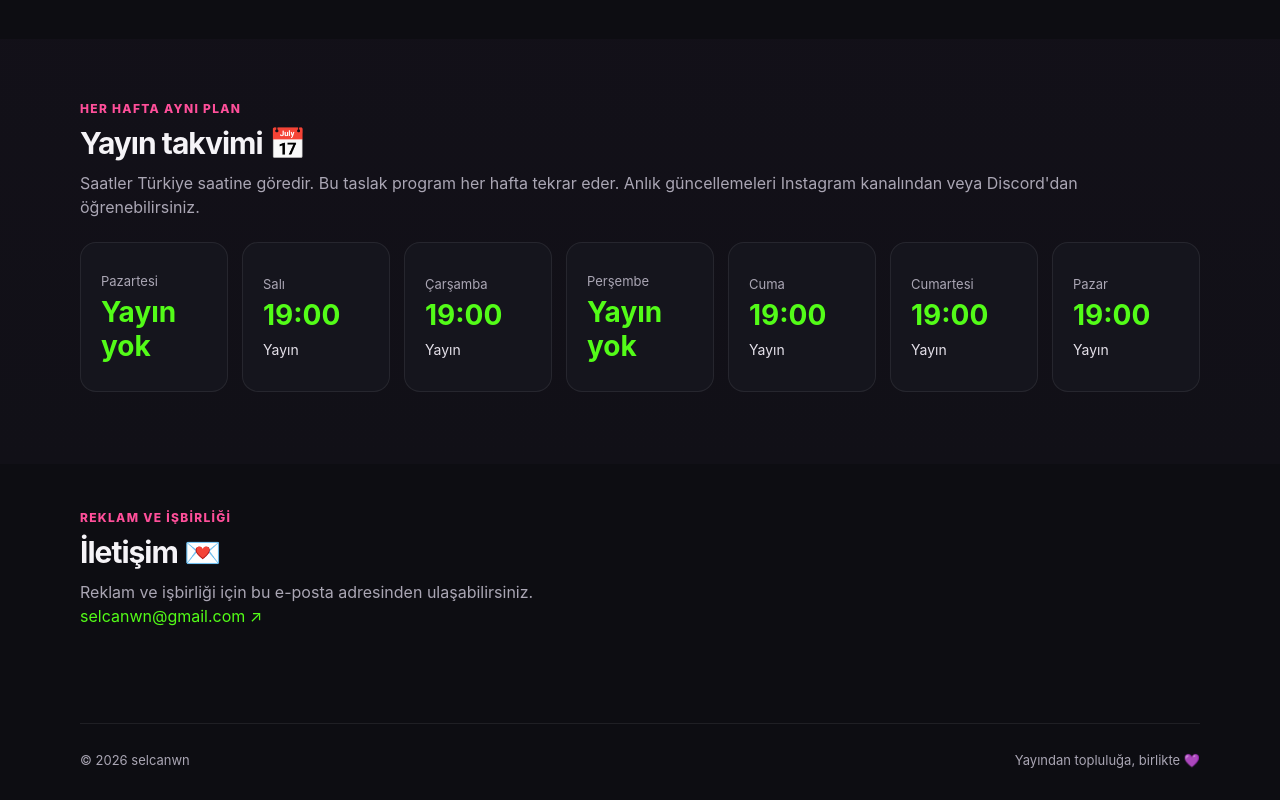
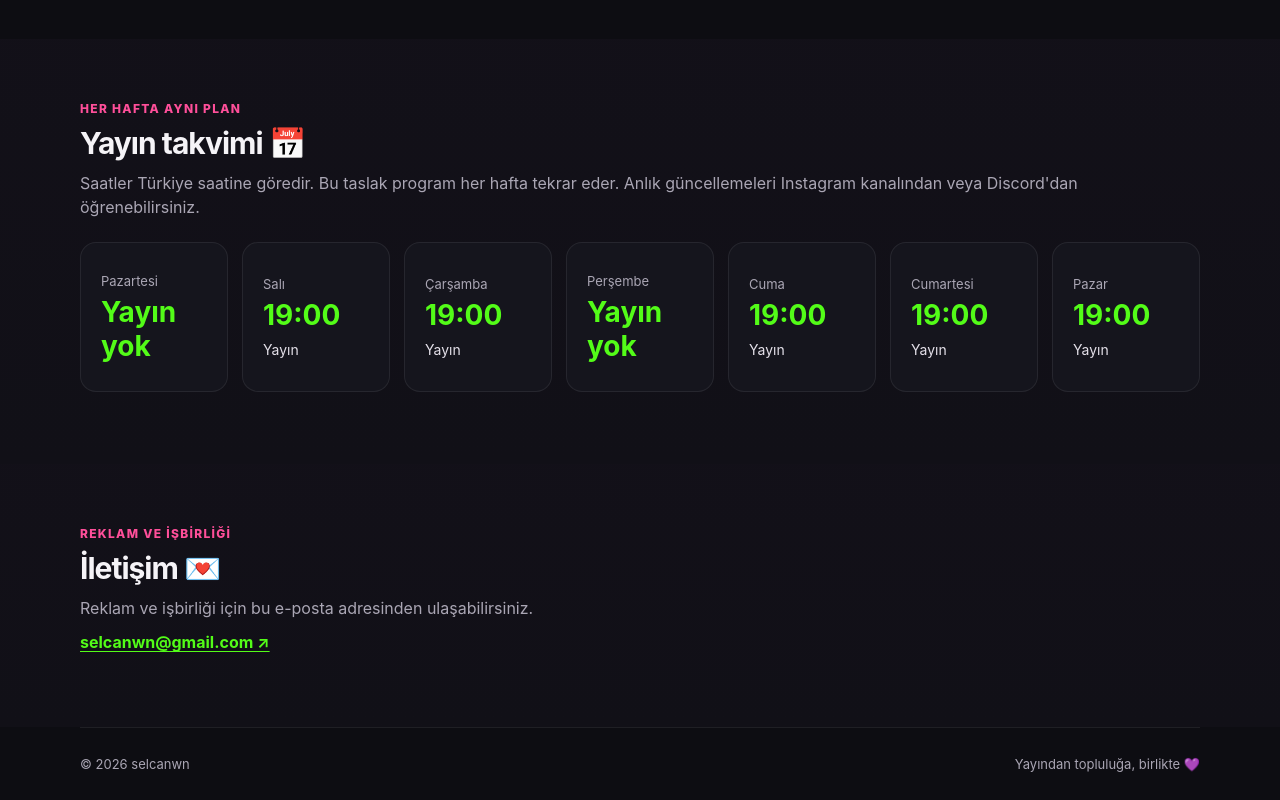
Before and after one commit to burkylelouch/selcanwn-web-sitesi, a plain HTML site: page index.html in a window 1280 px wide. Shown: the part 1150-1950 px from the top of the page. Drawn offline with Linux system fonts and the light colour scheme; no server answers.

```diff
--- a/styles.css
+++ b/styles.css
@@ -43,9 +43,7 @@
   background-size: cover;
 }
 
-.contact{padding:40px 0 72px}
-.contact-card{display:flex;justify-content:space-between;align-items:center;gap:24px;padding:28px 30px;background:var(--panel);border:1px solid var(--line);border-radius:18px}
-.contact-card h2{font-size:25px;letter-spacing:-.5px;margin:5px 0}
-.contact-card p{color:var(--muted);margin:0}
-.contact-email{color:var(--kick-green);white-space:nowrap}
-@media(max-width:600px){.contact-card{flex-direction:column;align-items:flex-start;padding:23px}.contact-email{white-space:normal;overflow-wrap:anywhere}}
+.contact{padding:56px 0 72px;background:linear-gradient(180deg,#17131e88,#111017)}
+.contact .section-head{margin-bottom:0}
+.contact-email{display:inline-block;margin-top:10px;color:var(--kick-green);font-weight:750;text-decoration:underline;text-underline-offset:3px}
+.contact-email:hover{color:#a1ff72}
```
